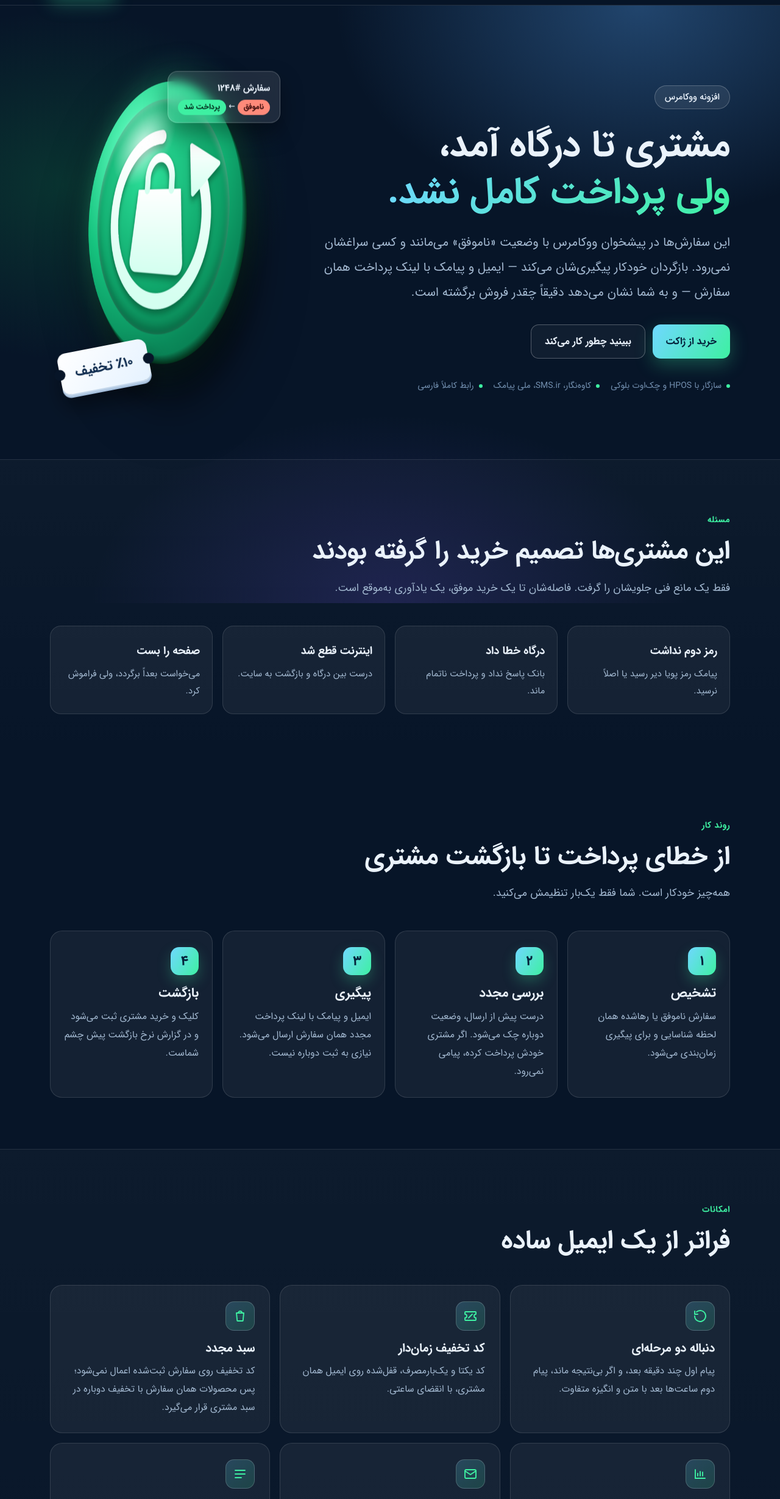
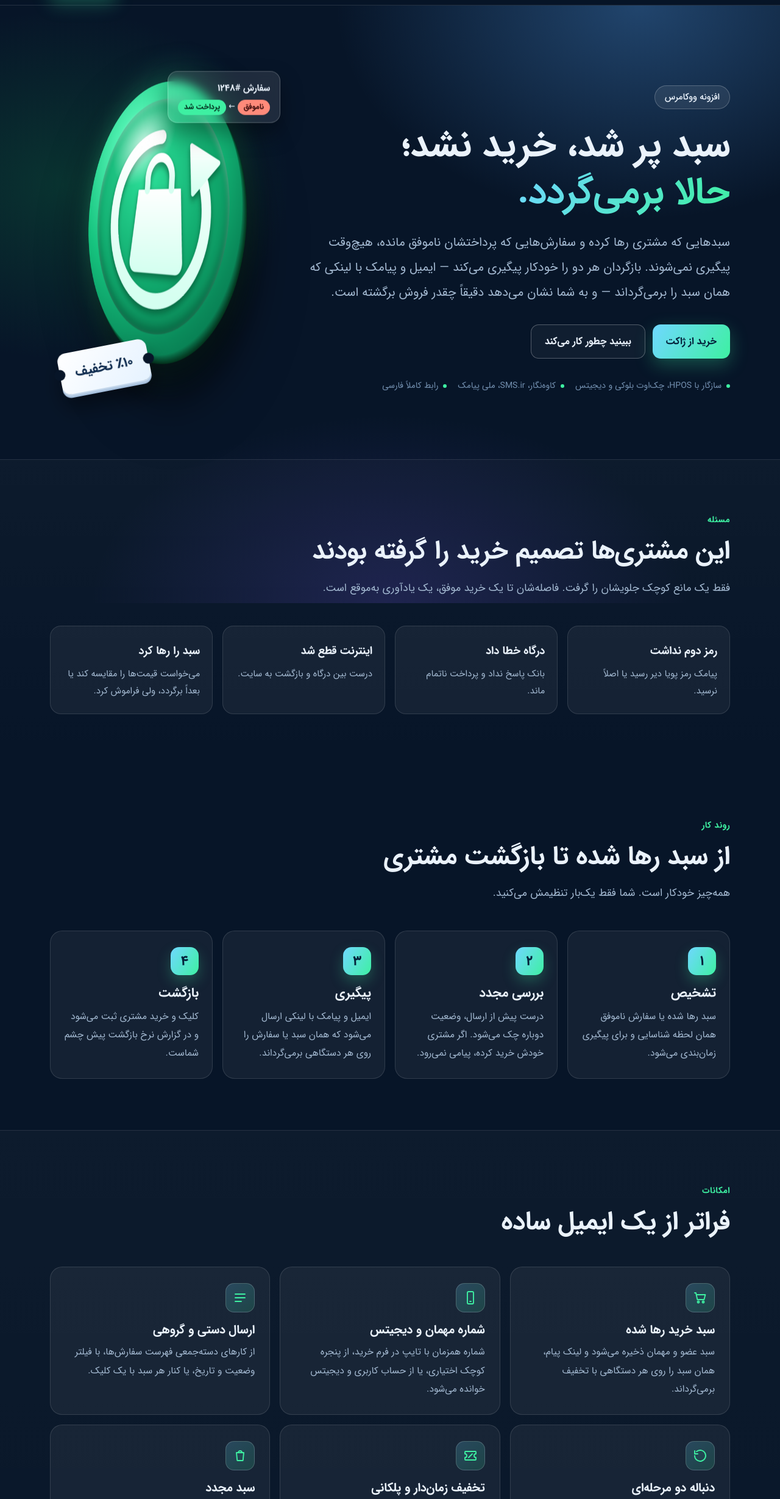
Before and after one commit to wordtune/bazgardan, a plain HTML site: page index.html in a window 1280 px wide. Shown: the part 60-2518 px from the top of the page at 61% size. Drawn offline with Linux system fonts and the light colour scheme; a web font is replaced by a local one.

Commit message:
Add files via upload

```diff
--- a/index.html
+++ b/index.html
@@ -3,10 +3,10 @@
 <head>
 <meta charset="utf-8">
 <meta name="viewport" content="width=device-width, initial-scale=1">
-<title>بازگردان — افزونه بازیابی سفارش‌های ناموفق ووکامرس</title>
-<meta name="description" content="افزونه ووکامرس بازگردان سفارش‌های ناموفق و رهاشده را خودکار پیگیری می‌کند: ایمیل و پیامک با لینک پرداخت مجدد، کد تخفیف زمان‌دار و گزارش دقیق نرخ بازگشت.">
+<title>بازگردان — بازیابی سبد رها شده و سفارش ناموفق ووکامرس</title>
+<meta name="description" content="افزونه ووکامرس بازگردان سبدهای رها شده و سفارش‌های ناموفق را خودکار پیگیری می‌کند: ایمیل و پیامک با لینک بازگشت سبد، کد تخفیف زمان‌دار و گزارش دقیق نرخ بازگشت.">
 <meta property="og:title" content="بازگردان — بازیابی خودکار سفارش‌های ناموفق ووکامرس">
-<meta property="og:description" content="مشتری تا درگاه آمد ولی پرداخت کامل نشد؟ بازگردان خودکار پیگیری‌اش می‌کند و نشان می‌دهد چقدر فروش برگشته است.">
+<meta property="og:description" content="سبد پر شد ولی خرید نشد؟ بازگردان سبدهای رها شده و سفارش‌های ناموفق را خودکار پیگیری می‌کند و نشان می‌دهد چقدر فروش برگشته است.">
 <meta property="og:image" content="assets/img/og.jpg">
 <meta property="og:type" content="website">
 <meta name="theme-color" content="#071528">
@@ -260,10 +260,10 @@
   <div class="wrap">
     <div>
       <span class="kicker">افزونه ووکامرس</span>
-      <h1>مشتری تا درگاه آمد،<br><span class="hl">ولی پرداخت کامل نشد.</span></h1>
+      <h1>سبد پر شد، خرید نشد؛<br><span class="hl">حالا برمی‌گردد.</span></h1>
       <p class="lede">
-        این سفارش‌ها در پیشخوان ووکامرس با وضعیت «ناموفق» می‌مانند و کسی سراغشان نمی‌رود.
-        بازگردان خودکار پیگیری‌شان می‌کند — ایمیل و پیامک با لینک پرداخت همان سفارش —
+        سبدهایی که مشتری رها کرده و سفارش‌هایی که پرداختشان ناموفق مانده، هیچ‌وقت پیگیری نمی‌شوند.
+        بازگردان هر دو را خودکار پیگیری می‌کند — ایمیل و پیامک با لینکی که همان سبد را برمی‌گرداند —
         و به شما نشان می‌دهد دقیقاً چقدر فروش برگشته است.
       </p>
       <div class="actions">
@@ -271,7 +271,7 @@
         <a class="btn btn-ghost" href="#how">ببینید چطور کار می‌کند</a>
       </div>
       <div class="chips">
-        <span>سازگار با HPOS و چک‌اوت بلوکی</span>
+        <span>سازگار با HPOS، چک‌اوت بلوکی و دیجیتس</span>
         <span>کاوه‌نگار، SMS.ir، ملی پیامک</span>
         <span>رابط کاملاً فارسی</span>
       </div>
@@ -289,13 +289,13 @@
     <div class="sec-head">
       <div class="eyebrow">مسئله</div>
       <h2>این مشتری‌ها تصمیم خرید را گرفته بودند</h2>
-      <p>فقط یک مانع فنی جلویشان را گرفت. فاصله‌شان تا یک خرید موفق، یک یادآوری به‌موقع است.</p>
+      <p>فقط یک مانع کوچک جلویشان را گرفت. فاصله‌شان تا یک خرید موفق، یک یادآوری به‌موقع است.</p>
     </div>
     <div class="problem">
       <div class="reason"><b>رمز دوم نداشت</b><span>پیامک رمز پویا دیر رسید یا اصلاً نرسید.</span></div>
       <div class="reason"><b>درگاه خطا داد</b><span>بانک پاسخ نداد و پرداخت ناتمام ماند.</span></div>
       <div class="reason"><b>اینترنت قطع شد</b><span>درست بین درگاه و بازگشت به سایت.</span></div>
-      <div class="reason"><b>صفحه را بست</b><span>می‌خواست بعداً برگردد، ولی فراموش کرد.</span></div>
+      <div class="reason"><b>سبد را رها کرد</b><span>می‌خواست قیمت‌ها را مقایسه کند یا بعداً برگردد، ولی فراموش کرد.</span></div>
     </div>
   </div>
 </section>
@@ -304,13 +304,13 @@
   <div class="wrap">
     <div class="sec-head">
       <div class="eyebrow">روند کار</div>
-      <h2>از خطای پرداخت تا بازگشت مشتری</h2>
+      <h2>از سبد رها شده تا بازگشت مشتری</h2>
       <p>همه‌چیز خودکار است. شما فقط یک‌بار تنظیمش می‌کنید.</p>
     </div>
     <div class="steps">
-      <div class="step"><h3>تشخیص</h3><p>سفارش ناموفق یا رهاشده همان لحظه شناسایی و برای پیگیری زمان‌بندی می‌شود.</p></div>
-      <div class="step"><h3>بررسی مجدد</h3><p>درست پیش از ارسال، وضعیت دوباره چک می‌شود. اگر مشتری خودش پرداخت کرده، پیامی نمی‌رود.</p></div>
-      <div class="step"><h3>پیگیری</h3><p>ایمیل و پیامک با لینک پرداخت مجدد همان سفارش ارسال می‌شود. نیازی به ثبت دوباره نیست.</p></div>
+      <div class="step"><h3>تشخیص</h3><p>سبد رها شده یا سفارش ناموفق همان لحظه شناسایی و برای پیگیری زمان‌بندی می‌شود.</p></div>
+      <div class="step"><h3>بررسی مجدد</h3><p>درست پیش از ارسال، وضعیت دوباره چک می‌شود. اگر مشتری خودش خرید کرده، پیامی نمی‌رود.</p></div>
+      <div class="step"><h3>پیگیری</h3><p>ایمیل و پیامک با لینکی ارسال می‌شود که همان سبد یا سفارش را روی هر دستگاهی برمی‌گرداند.</p></div>
       <div class="step"><h3>بازگشت</h3><p>کلیک و خرید مشتری ثبت می‌شود و در گزارش نرخ بازگشت پیش چشم شماست.</p></div>
     </div>
   </div>
@@ -323,10 +323,16 @@
       <h2>فراتر از یک ایمیل ساده</h2>
     </div>
     <div class="features">
+      <div class="feat"><div class="ic"><svg viewBox="0 0 24 24"><path d="M3 4h2l2.4 11h11l2-8H6.2"/><circle cx="9" cy="19" r="1.5"/><circle cx="17" cy="19" r="1.5"/></svg></div>
+        <h3>سبد خرید رها شده</h3><p>سبد عضو و مهمان ذخیره می‌شود و لینک پیام، همان سبد را روی هر دستگاهی با تخفیف برمی‌گرداند.</p></div>
+      <div class="feat"><div class="ic"><svg viewBox="0 0 24 24"><rect x="7" y="2" width="10" height="20" rx="2"/><path d="M11 18h2"/></svg></div>
+        <h3>شماره مهمان و دیجیتس</h3><p>شماره همزمان با تایپ در فرم خرید، از پنجره کوچک اختیاری، یا از حساب کاربری و دیجیتس خوانده می‌شود.</p></div>
+      <div class="feat"><div class="ic"><svg viewBox="0 0 24 24"><path d="M4 6h16M4 12h16M4 18h10"/></svg></div>
+        <h3>ارسال دستی و گروهی</h3><p>از کارهای دسته‌جمعی فهرست سفارش‌ها، با فیلتر وضعیت و تاریخ، یا کنار هر سبد با یک کلیک.</p></div>
       <div class="feat"><div class="ic"><svg viewBox="0 0 24 24"><path d="M3 12a9 9 0 1 0 3-6.7"/><path d="M3 4v5h5"/></svg></div>
         <h3>دنباله دو مرحله‌ای</h3><p>پیام اول چند دقیقه بعد، و اگر بی‌نتیجه ماند، پیام دوم ساعت‌ها بعد با متن و انگیزه متفاوت.</p></div>
       <div class="feat"><div class="ic"><svg viewBox="0 0 24 24"><path d="M3 9V6a1 1 0 0 1 1-1h16a1 1 0 0 1 1 1v3a3 3 0 0 0 0 6v3a1 1 0 0 1-1 1H4a1 1 0 0 1-1-1v-3a3 3 0 0 0 0-6z"/><path d="M9 15l6-6"/></svg></div>
-        <h3>کد تخفیف زمان‌دار</h3><p>کد یکتا و یک‌بارمصرف، قفل‌شده روی ایمیل همان مشتری، با انقضای ساعتی.</p></div>
+        <h3>تخفیف زمان‌دار و پلکانی</h3><p>کد یکتا و یک‌بارمصرف با انقضای ساعتی؛ مقدار بر اساس مبلغ سبد. کدهای منقضی خودکار پاک می‌شوند.</p></div>
       <div class="feat"><div class="ic"><svg viewBox="0 0 24 24"><path d="M6 7h12l-1.2 12.2a1 1 0 0 1-1 .8H8.2a1 1 0 0 1-1-.8z"/><path d="M9 7a3 3 0 0 1 6 0"/></svg></div>
         <h3>سبد مجدد</h3><p>کد تخفیف روی سفارش ثبت‌شده اعمال نمی‌شود؛ پس محصولات همان سفارش با تخفیف دوباره در سبد مشتری قرار می‌گیرد.</p></div>
       <div class="feat"><div class="ic"><svg viewBox="0 0 24 24"><path d="M4 19V5"/><path d="M4 19h16"/><path d="M8 15v-4"/><path d="M12 15V8"/><path d="M16 15v-6"/></svg></div>
@@ -362,7 +368,7 @@
       <div class="window" role="img" aria-label="نمای صفحه گزارش عملکرد افزونه">
         <div class="bar"><i></i><i></i><i></i><span>wp-admin › ووکامرس › سفارش‌های ناموفق</span></div>
         <div class="wp">
-          <h4>بازیابی سفارش‌های ناموفق ووکامرس <small>نسخه ۱.۷.۰</small></h4>
+          <h4>بازیابی سفارش‌های ناموفق ووکامرس <small>نسخه ۱.۸.۰</small></h4>
           <div class="tabs"><span>وضعیت و تست</span><span class="on">گزارش عملکرد</span><span>تنظیمات عمومی</span><span>پیام اول</span></div>
           <div class="kpis">
             <div class="kpi main"><small>نرخ بازگشت</small><b>۲۸٫۴٪</b></div>
@@ -387,7 +393,7 @@
       <div class="window" role="img" aria-label="نمای صفحه وضعیت و تست افزونه">
         <div class="bar"><i></i><i></i><i></i><span>wp-admin › ووکامرس › سفارش‌های ناموفق</span></div>
         <div class="wp">
-          <h4>بازیابی سفارش‌های ناموفق ووکامرس <small>نسخه ۱.۷.۰</small></h4>
+          <h4>بازیابی سفارش‌های ناموفق ووکامرس <small>نسخه ۱.۸.۰</small></h4>
           <div class="tabs"><span class="on">وضعیت و تست</span><span>گزارش عملکرد</span><span>تنظیمات عمومی</span><span>پیام اول</span></div>
           <div class="sum ok"><span class="dot d-ok">✔</span>همه چیز سالم است. افزونه آماده ارسال خودکار است.</div>
           <div class="rows">
@@ -437,6 +443,8 @@
       <img src="assets/img/gallery-3.webp" alt="قیف گزارش نرخ بازگشت" loading="lazy" width="1280" height="720">
       <img src="assets/img/gallery-4.webp" alt="پیام دوم با کد تخفیف زمان‌دار" loading="lazy" width="1280" height="720">
       <img src="assets/img/gallery-5.webp" alt="صفحه وضعیت و تست ایمیل" loading="lazy" width="1280" height="720">
+      <img src="assets/img/gallery-6.webp" alt="مسیر سبد رها شده" loading="lazy" width="1280" height="720">
+      <img src="assets/img/gallery-7.webp" alt="ارسال گروهی و تخفیف پلکانی" loading="lazy" width="1280" height="720">
     </div>
     <div class="g-nav">
       <button type="button" id="gPrev" aria-label="تصویر قبلی">→</button>
@@ -452,7 +460,9 @@
       <h2>آخرین نسخه‌ها</h2>
     </div>
     <div class="log">
-      <div class="ver"><b>۱.۷.۰ <small>آخرین نسخه</small></b><ul>
+      <div class="ver"><b>۱.۸.۰ <small>آخرین نسخه</small></b><ul>
+        <li>پیگیری سبد خرید رها شده برای عضو و مهمان</li><li>ارسال دستی و گروهی</li><li>تخفیف پلکانی و حذف خودکار کدهای منقضی</li><li>ویرایشگر کامل وردپرس برای ایمیل‌ها</li></ul></div>
+      <div class="ver"><b>۱.۷.۰</b><ul>
         <li>اتصال کامل لایسنس به ژاکت گارد</li><li>پشتیبانی از ارقام فارسی در تنظیمات</li><li>تنظیم یک‌کلیکی منطقه زمانی تهران</li></ul></div>
       <div class="ver"><b>۱.۵.۰</b><ul>
         <li>جدول محصولات در ایمیل مدیر</li><li>شورت‌کد نام محصولات سفارش</li></ul></div>
@@ -466,6 +476,10 @@
   <div class="wrap">
     <div class="sec-head"><div class="eyebrow">پرسش‌ها</div><h2>پرسش‌های پرتکرار</h2></div>
     <div class="faq">
+      <details><summary>فرق سبد رها شده با سفارش ناموفق چیست؟</summary>
+        <p>سبد رها شده یعنی مشتری محصول به سبد اضافه کرده ولی سفارش ثبت نکرده. سفارش ناموفق یعنی سفارش ثبت شده ولی پرداخت کامل نشده. بازگردان هر دو را پیگیری می‌کند و به‌محض ثبت سفارش، پیگیری سبد متوقف می‌شود تا مشتری پیام تکراری نگیرد.</p></details>
+      <details><summary>برای کاربر عضو هم پیامک می‌رود؟</summary>
+        <p>بله. شماره از حساب کاربری خوانده می‌شود، از جمله شماره‌ای که افزونه‌هایی مثل دیجیتس ذخیره می‌کنند. برای مهمان، شماره همزمان با تایپ در فرم خرید یا از پنجره کوچک اختیاری گرفته می‌شود.</p></details>
       <details><summary>اگر مشتری خودش دوباره پرداخت کند، باز هم پیام می‌رود؟</summary>
         <p>خیر. افزونه درست پیش از ارسال، وضعیت سفارش را دوباره بررسی می‌کند. اگر پرداخت شده باشد، یا اگر مشتری بعداً سفارش موفق دیگری ثبت کرده باشد، هیچ پیامی ارسال نمی‌شود.</p></details>
       <details><summary>برای ارسال ایمیل چه چیزی لازم است؟</summary>
@@ -486,7 +500,7 @@
   <div class="wrap">
     <div class="final">
       <img src="assets/img/coin.png" alt="" width="120" height="120">
-      <h2>هر سفارش ناموفق، <span class="hl">یک فروش از دست رفته نیست</span></h2>
+      <h2>هر سبد رها شده، <span class="hl">یک فروش از دست رفته نیست</span></h2>
       <p>بازگردان را نصب کنید، یک‌بار تنظیمش کنید، و از گزارش ببینید چه چیزی برمی‌گردد.</p>
       <div class="actions">
         <a class="btn btn-main" data-buy href="https://www.zhaket.com/">خرید از ژاکت</a>
@@ -500,7 +514,7 @@
 
 <footer>
   <div class="wrap">
-    <span>افزونه ووکامرس بازگردان — نسخه ۱.۷.۰</span>
+    <span>افزونه ووکامرس بازگردان — نسخه ۱.۸.۰</span>
     <span>فروش و پشتیبانی از طریق ژاکت</span>
   </div>
 </footer>
```
Also changed, not shown: assets/img/cover-1.webp, assets/img/cover-2.webp, assets/img/gallery-1.webp, assets/img/gallery-2.webp, assets/img/gallery-3.webp, assets/img/gallery-4.webp, assets/img/gallery-5.webp, assets/img/gallery-6.webp (added), assets/img/gallery-7.webp (added), 1 other file.
